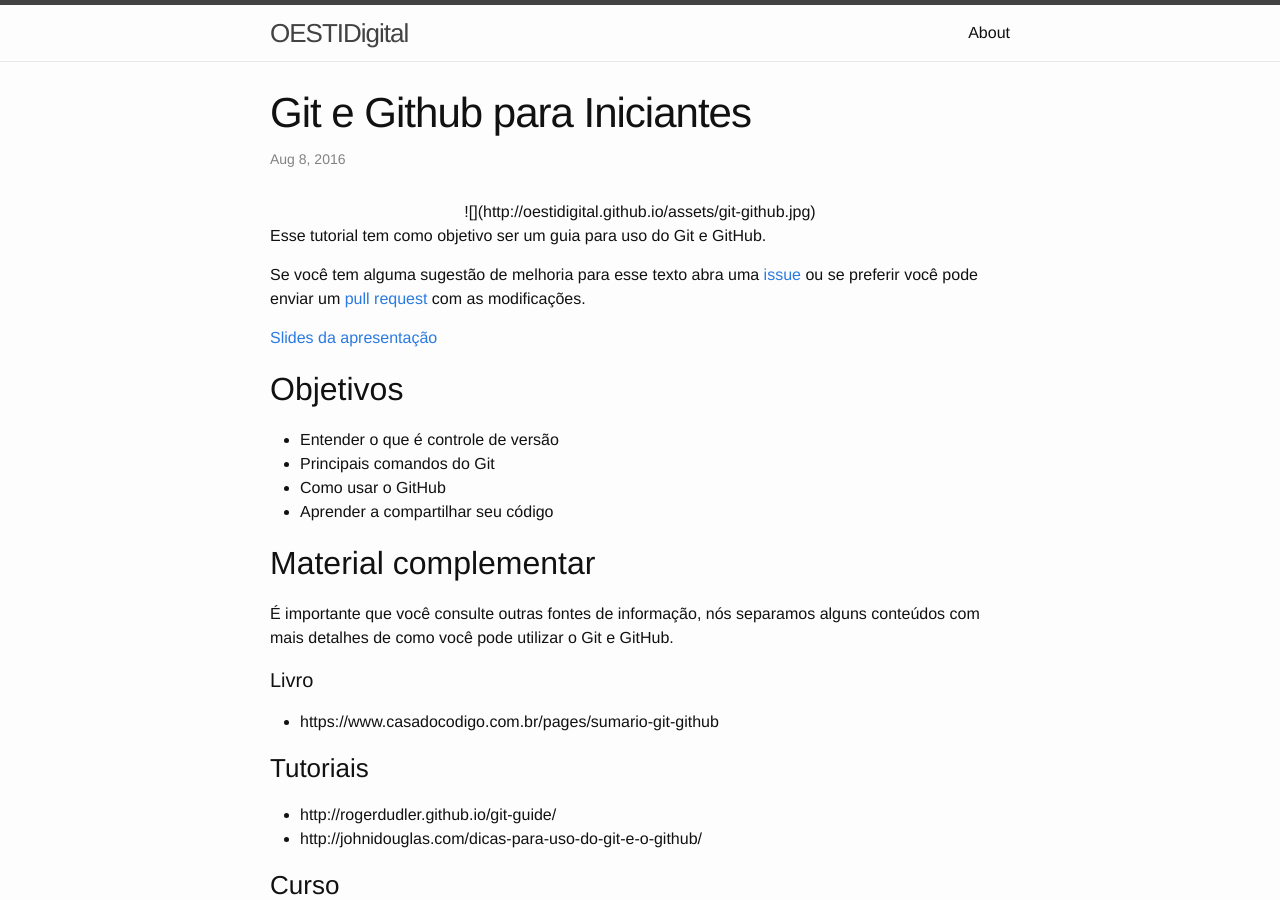
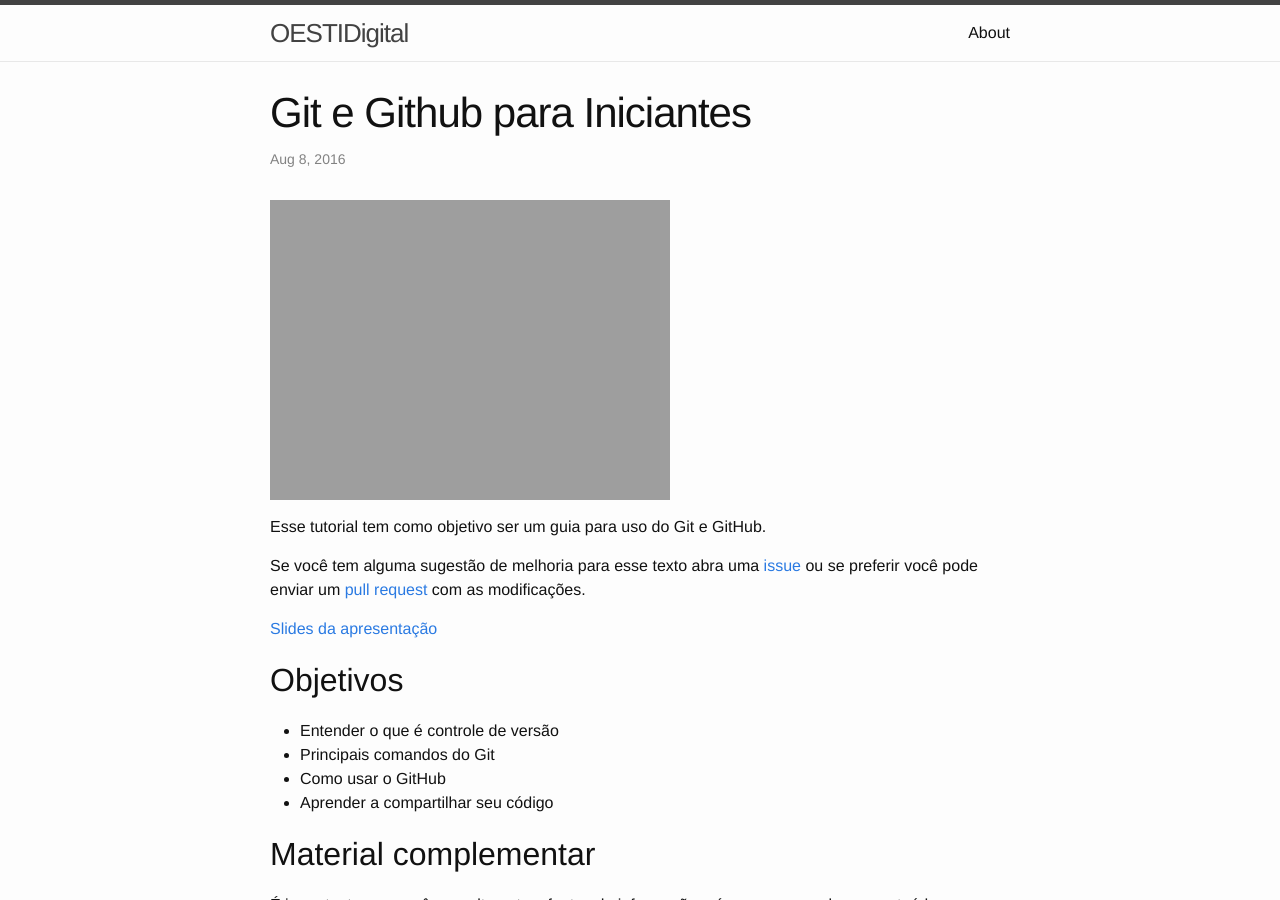
Before and after one commit to OESTIDigital/OESTIDigital.github.io, a Jekyll site: the page built from _posts/2016-08-07-tutoriais-git-e-github-para-iniciantes.markdown, in a window 1280 px wide and 900 px high. Built offline with Jekyll 4.4.1, drawn with Linux system fonts in a browser that asks for light colours.

Commit message:
update post

```diff
--- a/_posts/2016-08-07-tutoriais-git-e-github-para-iniciantes.markdown
+++ b/_posts/2016-08-07-tutoriais-git-e-github-para-iniciantes.markdown
@@ -5,7 +5,7 @@
 categories: tutoriais
 ---
 
-<center>![]({{ site.url }}/assets/git-github.jpg)</center>
+![]({{ site.url }}/assets/git-github.jpg)
 
 Esse tutorial tem como objetivo ser um guia para uso do Git e GitHub.
 
```
